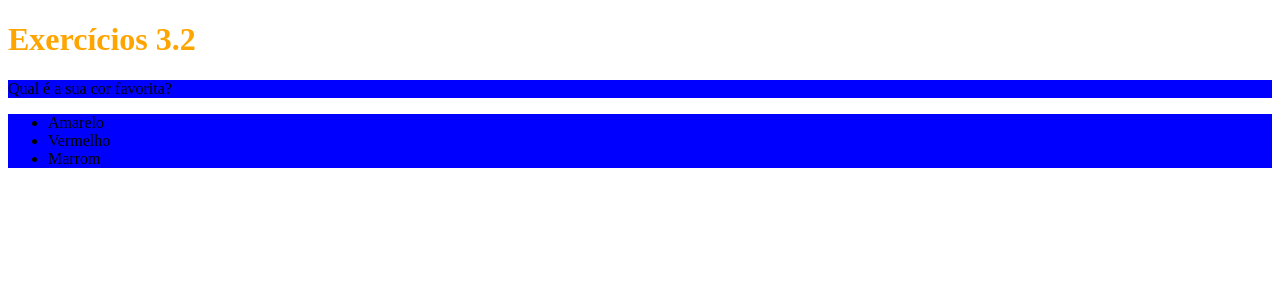
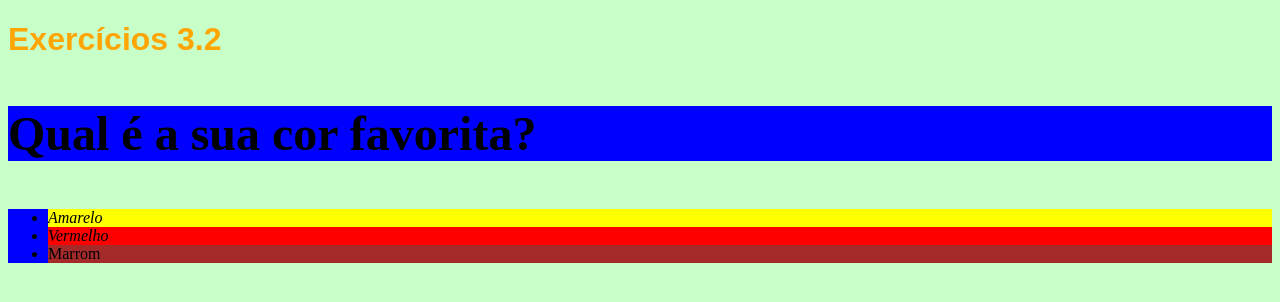
Before and after one commit to HenriqueSerres/trybe-exercicios, a plain HTML site: page fundamentos/bloco-3-introducao-a-html-e-css/dia-2-html-css-primeiros-passos-em-css/ex.html in a window 1280 px wide. Drawn offline with Linux system fonts and the light colour scheme.

Commit message:
coloquei as cores e mudei algumas coisas referento aos requisitos dos exercicios

```diff
--- a/fundamentos/bloco-3-introducao-a-html-e-css/dia-2-html-css-primeiros-passos-em-css/ex.html
+++ b/fundamentos/bloco-3-introducao-a-html-e-css/dia-2-html-css-primeiros-passos-em-css/ex.html
@@ -5,22 +5,47 @@
     <title>HTML</title>
 
     <style>
+
+
+      body {
+        background-color: rgb(200, 350, 200);
+        font-size: 16px;
+      }
       h1 {
         color: orange;
+        font-family: sans-serif;
       }
       .lista {
         background: blue;
+      }
+      p {
+        font-weight: 600;
+        font-size: 3em;
+      }
+      #ama {
+        background-color: yellow;
+        font-style: italic;
+
+      }
+      #ver {
+        background-color: red;
+        font-style: oblique;
+      }
+      #mar {
+        background-color: brown;
+        font-style: inherit;
       }
 
     </style>
   </head>
   <body>
+
     <h1>Exercícios 3.2</h1>
     <p class="lista">Qual é a sua cor favorita?</p>
     <ul class="lista">
-      <li>Amarelo</li>
-      <li>Vermelho</li>
-      <li>Marrom</li>
+      <li id="ama">Amarelo</li>
+      <li id="ver">Vermelho</li>
+      <li id="mar">Marrom</li>
     </ul>
   </body>
 </html>
```
